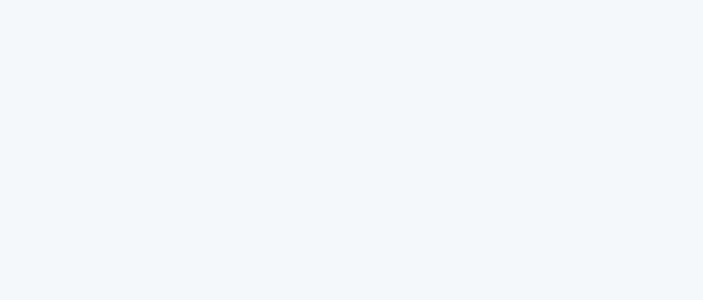
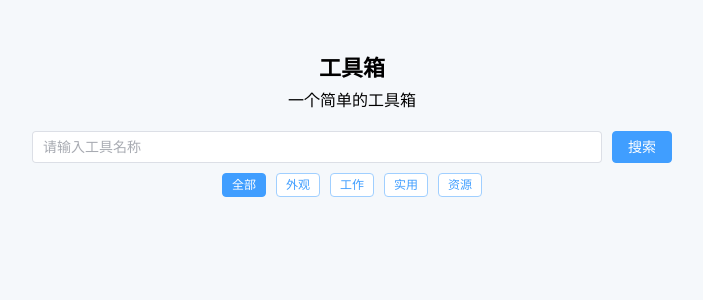
Before and after one commit to jieci0825/tool-kit, a Vue app: page /home in a window 1280 px wide. Shown: the top 300 px of the page, without its empty margins (288-991 px from the left). Built offline with nearby package versions, Linux system fonts and the light colour scheme; a small style sheet from the web is missing.

Commit message:
feat(home): 添加分类标签组件及交互逻辑
新增分类标签组件，使用ElTag展示分类列表并实现点击切换功能。添加分类配置文件和类型定义，优化查询区域样式布局。

```diff
--- a/components.d.ts
+++ b/components.d.ts
@@ -10,6 +10,7 @@ declare module 'vue' {
   export interface GlobalComponents {
     ElButton: typeof import('element-plus/es')['ElButton']
     ElInput: typeof import('element-plus/es')['ElInput']
+    ElTag: typeof import('element-plus/es')['ElTag']
     RouterLink: typeof import('vue-router')['RouterLink']
     RouterView: typeof import('vue-router')['RouterView']
   }
--- a/src/views/home/components/home-query.vue
+++ b/src/views/home/components/home-query.vue
@@ -1,7 +1,31 @@
 <script setup lang="ts">
-import { ref } from 'vue'
+import { effect, ref } from 'vue'
+import { CategoryList, type ICategoryItem } from '../config/category.config'
 
 const keyword = ref('')
+
+type ICategoryItemWithActive = ICategoryItem & {
+    active: boolean
+}
+const _categoryList = ref<ICategoryItemWithActive[]>([])
+
+function formatCategoryList() {
+    _categoryList.value = CategoryList.map(item => {
+        let active = false
+        if (item.id === 'all') {
+            active = true
+        }
+        return { ...item, active }
+    })
+}
+formatCategoryList()
+
+const handleClick = (raw: ICategoryItemWithActive) => {
+    _categoryList.value.forEach(item => {
+        item.active = false
+    })
+    raw.active = true
+}
 </script>
 
 <template>
@@ -14,9 +38,14 @@ const keyword = ref('')
             <el-button type="primary">搜索</el-button>
         </div>
         <div class="category-list">
-            <div class="category-item">工具1</div>
-            <div class="category-item">工具2</div>
-            <div class="category-item">工具3</div>
+            <el-tag
+                type="primary"
+                v-for="item in _categoryList"
+                :key="item.id"
+                :effect="item.active ? 'dark' : 'plain'"
+                @click="handleClick(item)"
+                >{{ item.name }}</el-tag
+            >
         </div>
     </div>
 </template>
@@ -25,11 +54,23 @@ const keyword = ref('')
 .query-wrapper {
     margin: 20px auto;
     flex-direction: column;
+    gap: 10px;
+
     .search-bar {
         width: 50%;
         display: flex;
         align-items: center;
         gap: 10px;
     }
+
+    .category-list {
+        display: flex;
+        align-items: center;
+        justify-content: center;
+        gap: 10px;
+        .el-tag {
+            cursor: pointer;
+        }
+    }
 }
 </style>
--- /dev/null
+++ b/src/views/home/config/category.config.ts
@@ -0,0 +1,13 @@
+export interface ICategoryItem {
+    name: string
+    icon?: string
+    id: string
+}
+
+export const CategoryList: ICategoryItem[] = [
+    { name: '全部', id: 'all' },
+    { name: '外观', id: 'appearance' },
+    { name: '工作', id: 'work' },
+    { name: '实用', id: 'useful' },
+    { name: '资源', id: 'resource' }
+]
--- a/src/views/home/index.vue
+++ b/src/views/home/index.vue
@@ -1,7 +1,12 @@
-<script setup lang="ts"></script>
+<script setup lang="ts">
+import HomeHeader from './components/home-header.vue'
+import HomeQuery from './components/home-query.vue'
+</script>
 
 <template>
     <div class="home-container">
+        <HomeHeader />
+        <HomeQuery />
         <div class="content-wrapper"></div>
     </div>
 </template>
```
